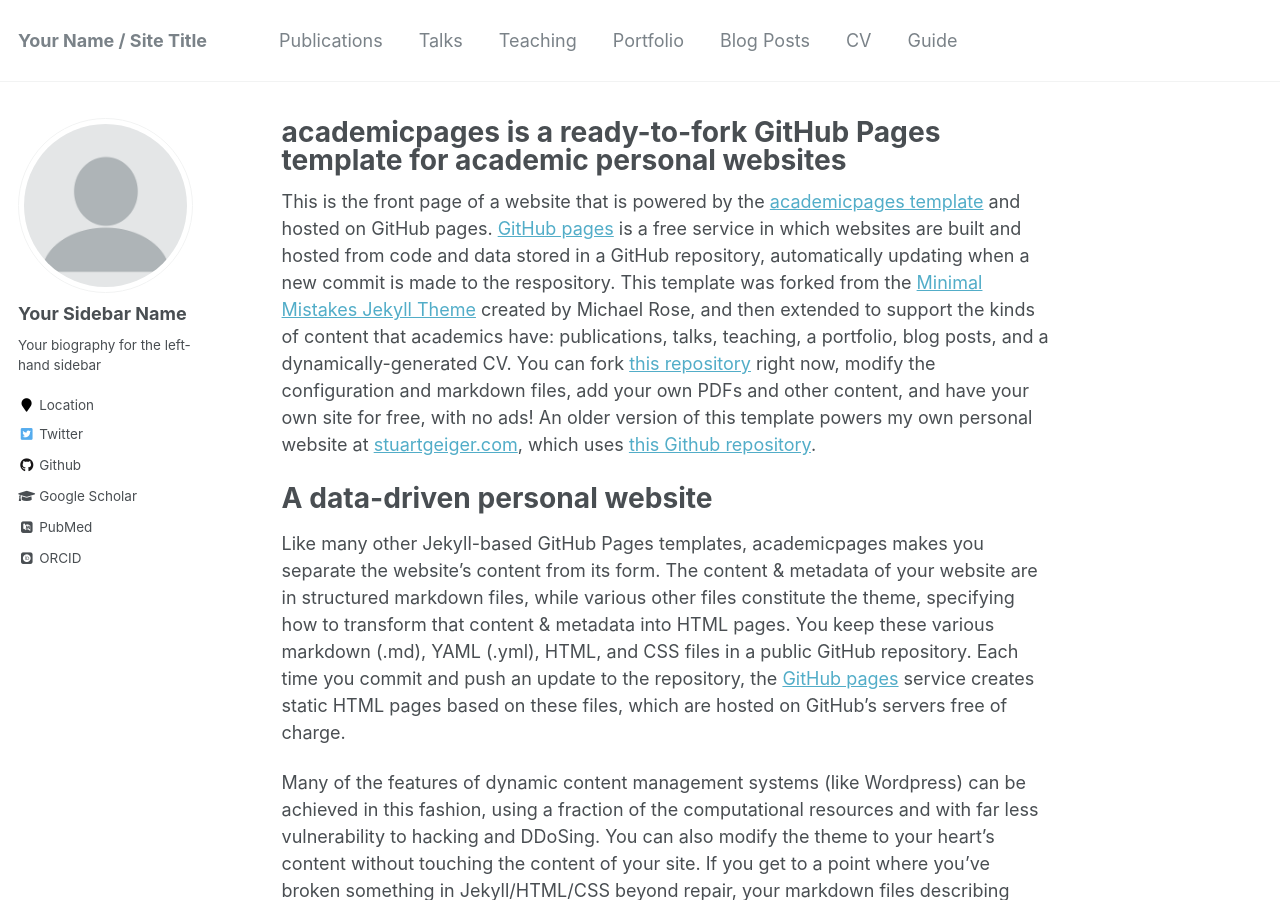
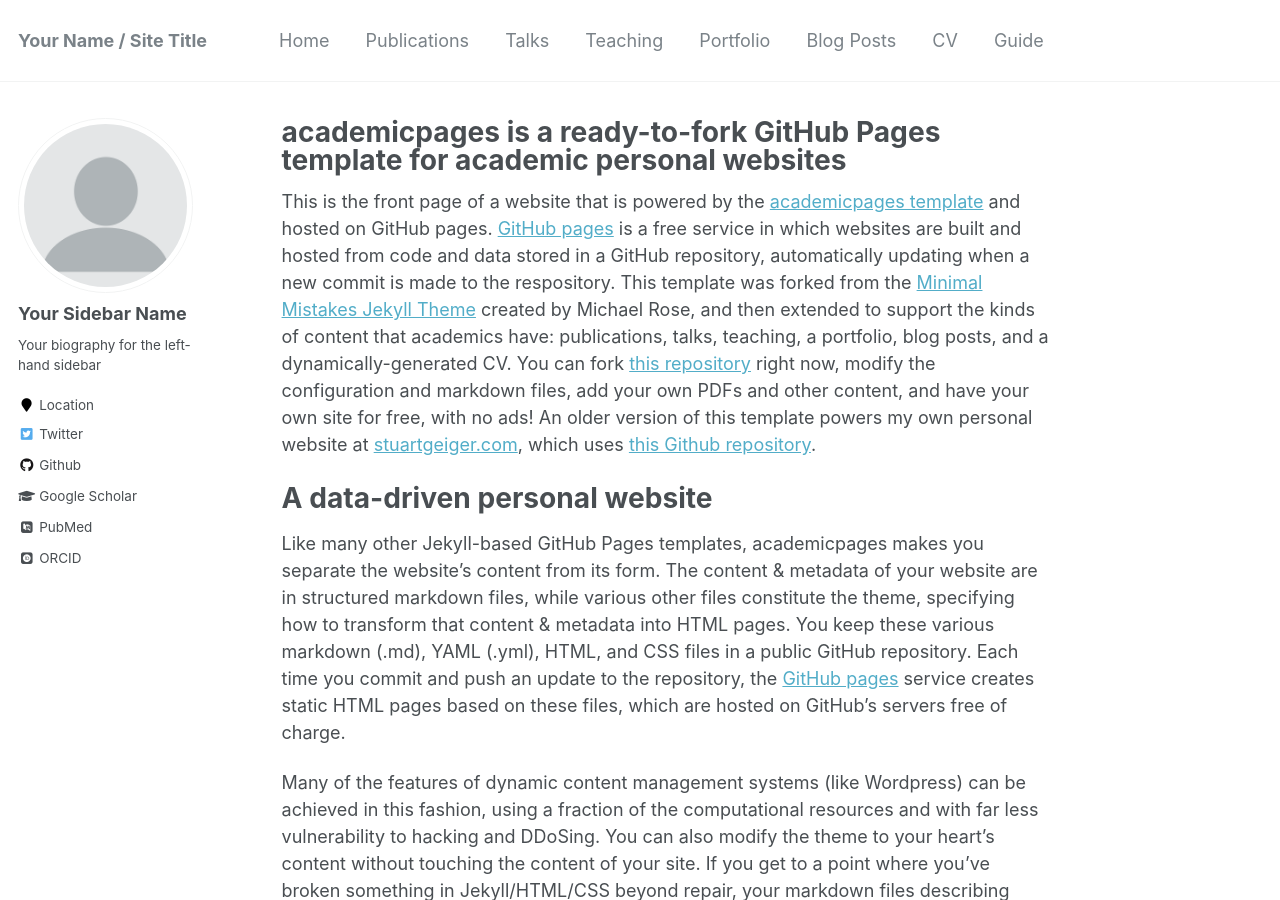
Before and after one commit to JianyongHe/JianyongHe.github.io, a Jekyll site: the page built from _pages/about.md, in a window 1280 px wide and 900 px high. Built offline with Jekyll 4.4.1, drawn with Linux system fonts in a browser that asks for light colours; some web fonts are replaced.

Commit message:
Update navigation.yml

```diff
--- a/_data/navigation.yml
+++ b/_data/navigation.yml
@@ -1,5 +1,8 @@
 # main links links
 main:
+  - title: "Home"
+    url: /markdown/
+
   - title: "Publications"
     url: /publications/
 
```
